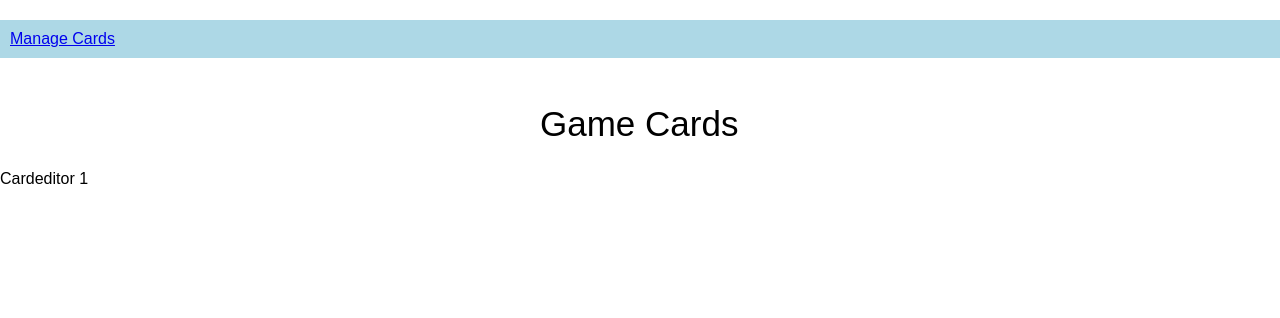
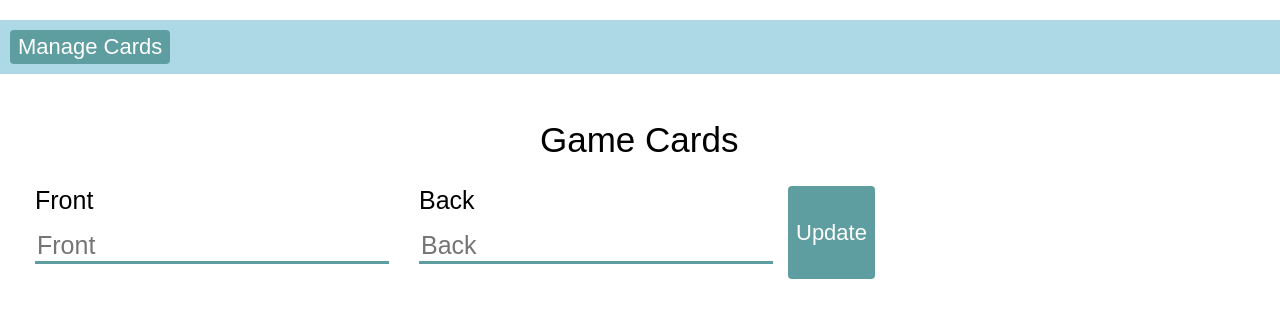
Before and after one commit to Yoohnas/learningApp, a React (Create React App) app in the folder mimir/: page /cards/1 in a window 1280 px wide. Shown: the top 318 px of the page. Built offline with nearby package versions, Linux system fonts and the light colour scheme.

Commit message:
- edit card texts

```diff
--- a/mimir/src/App.tsx
+++ b/mimir/src/App.tsx
@@ -1,9 +1,9 @@
 import React from 'react';
-import {Home} from "./components/widgets/Home";
+import {Home} from "./components/pages/Home";
 import {Game} from "./components/widgets/game/Game";
 import {Routes, Route} from 'react-router-dom'
 import {NotFound} from "./components/pages/NotFound";
-import {Cards} from "./components/widgets/cards/Cards";
+import {Cards} from "./components/pages/Cards";
 import {Layout} from "./components/pages/Layout";
 import {CardEditor} from "./components/widgets/cards/CardEditor";
 import {Overview} from "./components/widgets/cards/Overview";
@@ -22,5 +22,5 @@ export const App = () => {
             </Route>
             <Route path="/*" element={<NotFound/>}/>
         </Routes>
-    );
+    )
 }
--- a/mimir/src/Constants.ts
+++ b/mimir/src/Constants.ts
@@ -1,4 +1,4 @@
 export const ROUTE_HOME = '/'
-export const ROUTE_CARDS = 'cards'
-export const ROUTE_GAME = 'game'
+export const ROUTE_CARDS = '/cards'
+export const ROUTE_GAME = '/game'
 export const ROUTE_BACKEND_CARDS = '/api/cards/'
--- a/mimir/src/backend/backend.tsx
+++ b/mimir/src/backend/backend.tsx
@@ -1,40 +1,71 @@
 import {ROUTE_BACKEND_CARDS} from "../Constants";
 import {Card, createCard} from "../models/cards/Card";
 
+export enum Type {
+    POST = "post",
+    REMOVE = "remove",
+    PUT = "put",
+}
+
 export const fetchCards = async () => {
     const response = await fetch(ROUTE_BACKEND_CARDS)
-    handleError(response);
+    handleError(response)
 
-    return await response.json();
+    return await response.json()
 }
 
 export const addCard = async (front: string, back: string): Promise<Card> => {
-    const newCard = createCard(front, back);
-    const request = {
-        method: "POST",
-        headers: {"Content-Type": "application/json"},
-        body: JSON.stringify(newCard),
-    };
-
-    const response = await fetch(ROUTE_BACKEND_CARDS, request);
-    handleError(response);
+    const card = createCard(front, back)
+    const response = await fetch(ROUTE_BACKEND_CARDS, getRequest(Type.POST, card))
+    handleError(response)
 
     return await response.json()
 }
 
 export const removeCard = async (card: Card) => {
-    const request = {
-        method: "DELETE",
-        headers: { "Content-Type": "application/json" },
-        body: JSON.stringify(card),
-    };
-
-    const response = await fetch(ROUTE_BACKEND_CARDS + card.id, request);
+    const response = await fetch(ROUTE_BACKEND_CARDS + card.id, getRequest(Type.REMOVE, card))
     handleError(response)
 };
+
+export const updateCard = async (id: string, front: string, back: string): Promise<Card> => {
+    const card: Card = {
+        id: id,
+        front: front,
+        back: back,
+    }
+
+    const response = await fetch(ROUTE_BACKEND_CARDS + card.id, getRequest(Type.PUT, card))
+    handleError(response);
+
+    return await response.json();
+}
 
 const handleError = (response: Response) => {
     if (!response.ok) {
         throw new Error(`Error-Status: ${response.status}`)
     }
 }
+
+const getRequest = (type: Type, card: Card): RequestInit => {
+    switch (type) {
+        case Type.POST:
+            return {
+                method: "POST",
+                headers: {"Content-Type": "application/json"},
+                body: JSON.stringify(card),
+            }
+        case Type.REMOVE:
+            console.log("removeing")
+            return {
+                method: "DELETE",
+                headers: {"Content-Type": "application/json"},
+                body: JSON.stringify(card),
+            }
+        case Type.PUT:
+            return {
+                method: "PUT",
+                headers: {"Content-Type": "application/json"},
+                body: JSON.stringify(card),
+            }
+    }
+}
--- a/mimir/src/components/widgets/cards/Cards.tsx
+++ b/mimir/src/components/pages/Cards.tsx
@@ -15,4 +15,4 @@ const PageTitle = styled.div`
   max-width: 200px;
   margin: 26px auto;
   font-size: 35px;
-`;
+`
--- a/mimir/src/components/widgets/AppBar.tsx
+++ b/mimir/src/components/widgets/AppBar.tsx
@@ -1,11 +1,14 @@
 import styled from 'styled-components/macro'
-import {Link} from 'react-router-dom'
+import {useNavigate} from 'react-router-dom'
 import {ROUTE_CARDS} from "../../Constants";
+import {DefaultButton} from "../controls/Button";
 
 export function AppBar() {
+    const navigate = useNavigate();
+
     return (
         <Bar>
-            <Link to={ROUTE_CARDS}>Manage Cards</Link>
+            <DefaultButton onClick={() => navigate(ROUTE_CARDS)}>Manage Cards</DefaultButton>
         </Bar>
     )
 }
--- a/mimir/src/components/widgets/cards/CardEditor.tsx
+++ b/mimir/src/components/widgets/cards/CardEditor.tsx
@@ -1,4 +1,13 @@
+import {useNavigate} from 'react-router-dom'
 import {useParams} from 'react-router-dom'
+import {useContext, useEffect, useState} from "react";
+import {Input} from 'components/controls/Input'
+import {ROUTE_BACKEND_CARDS, ROUTE_CARDS} from "../../../Constants";
+import {DefaultButton} from "../../controls/Button";
+import styled from "styled-components/macro";
+import {CardContext} from "../../../store/context";
+import {updateCard} from "../../../backend/backend";
+import {Type} from "../../../models/cards/Action";
 
 type CardEditorParams = {
     id: string
@@ -6,9 +15,56 @@ type CardEditorParams = {
 
 export const CardEditor = () => {
     const {id} = useParams<CardEditorParams>()
+    const [front, setFront] = useState('')
+    const [back, setBack] = useState('')
+    const {cards, dispatch} = useContext(CardContext)
+    let navigate = useNavigate()
+
+    useEffect(() => {
+        const onMount = async () => {
+            const card = cards.find(card => card.id === id)
+            if(card){
+                setFront(card.front)
+                setBack(card.back)
+            }
+        }
+        // noinspection JSIgnoredPromiseFromCall
+        onMount()
+    }, [cards, id])
+
+    const update = async () => {
+        const card = await updateCard(String(id), front, back)
+        dispatch({type: Type.UPDATE, card})
+            navigate(ROUTE_CARDS)
+    }
+
     return (
-        <div>
-            Cardeditor {id}
-        </div>
+        <EditCards>
+            <EditSection>
+                <CardTitle>Front</CardTitle>
+                <Input value={front} onChange={setFront} placeholder="Front"/>
+            </EditSection>
+            <EditSection>
+                <CardTitle>Back</CardTitle>
+                <Input value={back} onChange={setBack} placeholder="Back"/>
+            </EditSection>
+            <DefaultButton onClick={() => update()}>Update</DefaultButton>
+        </EditCards>
     )
 }
+
+const EditCards = styled.div`
+  margin: 20px;
+  display: flex;
+  flex-direction: row;
+`
+
+const CardTitle = styled.div`
+  margin-left: 15px;
+  font-weight: 500;
+  font-size: 25px;
+`
+const EditSection = styled.div`
+  display: flex;
+  flex-direction: column;
+`
--- a/mimir/src/components/widgets/cards/Overview.tsx
+++ b/mimir/src/components/widgets/cards/Overview.tsx
@@ -1,4 +1,4 @@
-import {Outlet, useNavigate} from 'react-router-dom'
+import {useNavigate} from 'react-router-dom'
 import {useContext, useEffect, useState} from "react";
 import {Input} from 'components/controls/Input'
 import {DefaultButton} from "../../controls/Button";
@@ -13,29 +13,29 @@ export const Overview = () => {
     const [front, setFront] = useState('')
     const [back, setBack] = useState('')
     const {cards, dispatch} = useContext(CardContext)
-    let navigate = useNavigate()
+    const navigate = useNavigate()
 
     useEffect(() => {
         const onMount = async () => {
             const cards = await fetchCards()
             dispatch({type: Type.FETCH, cards: cards})
-        };
+        }
         // noinspection JSIgnoredPromiseFromCall
-        onMount();
-    }, [dispatch]);
+        onMount()
+    }, [dispatch])
 
     const add = async (front: string, back: string) => {
-        console.log("adding");
-        const newCard = await addCard(front, back);
+        console.log("adding")
+        const newCard = await addCard(front, back)
 
-        dispatch({type: Type.ADD, card: newCard});
-        setFront("");
-        setBack("");
+        dispatch({type: Type.ADD, card: newCard})
+        setFront("")
+        setBack("")
     }
 
     const remove = async (card: Card) => {
-        await removeCard(card);
-        dispatch({ type: Type.REMOVE, card: card });
+        await removeCard(card)
+        dispatch({ type: Type.REMOVE, card: card })
     }
 
     return (
--- a/mimir/src/models/cards/Action.tsx
+++ b/mimir/src/models/cards/Action.tsx
@@ -3,22 +3,28 @@ import { Card } from "./Card"
 export enum Type {
     FETCH = "fetch",
     ADD = "add",
+    UPDATE = "update",
     REMOVE = "remove",
 }
 
-export type fetch = {
+type fetch = {
     type: Type.FETCH
     cards: Card[]
 }
 
-export type add = {
+type add = {
     type: Type.ADD
     card: Card
 }
 
-export type remove = {
+type update = {
+    type: Type.UPDATE;
+    card: Card;
+}
+
+type remove = {
     type: Type.REMOVE
     card: Card
 }
 
-export type Action = fetch | add | remove
+export type Action = fetch | add | update | remove
--- a/mimir/src/store/cardReducer.tsx
+++ b/mimir/src/store/cardReducer.tsx
@@ -15,6 +15,15 @@ export function cardReducer(state: State, action: Action): State {
                 cards: [...state.cards, action.card]
             }
 
+        case Type.UPDATE:
+            const cards = state.cards.map((card) => {
+                if (card.id === action.card.id) {
+                    return {...card, front: action.card.front, back: action.card.back}
+                }
+                return card
+            })
+            return {...state, cards: cards}
+
         case Type.REMOVE:
             return {
                 ...state,
```
Also changed, not shown: mimir/src/components/pages/Home.tsx (renamed from mimir/src/components/widgets/Home.tsx).
